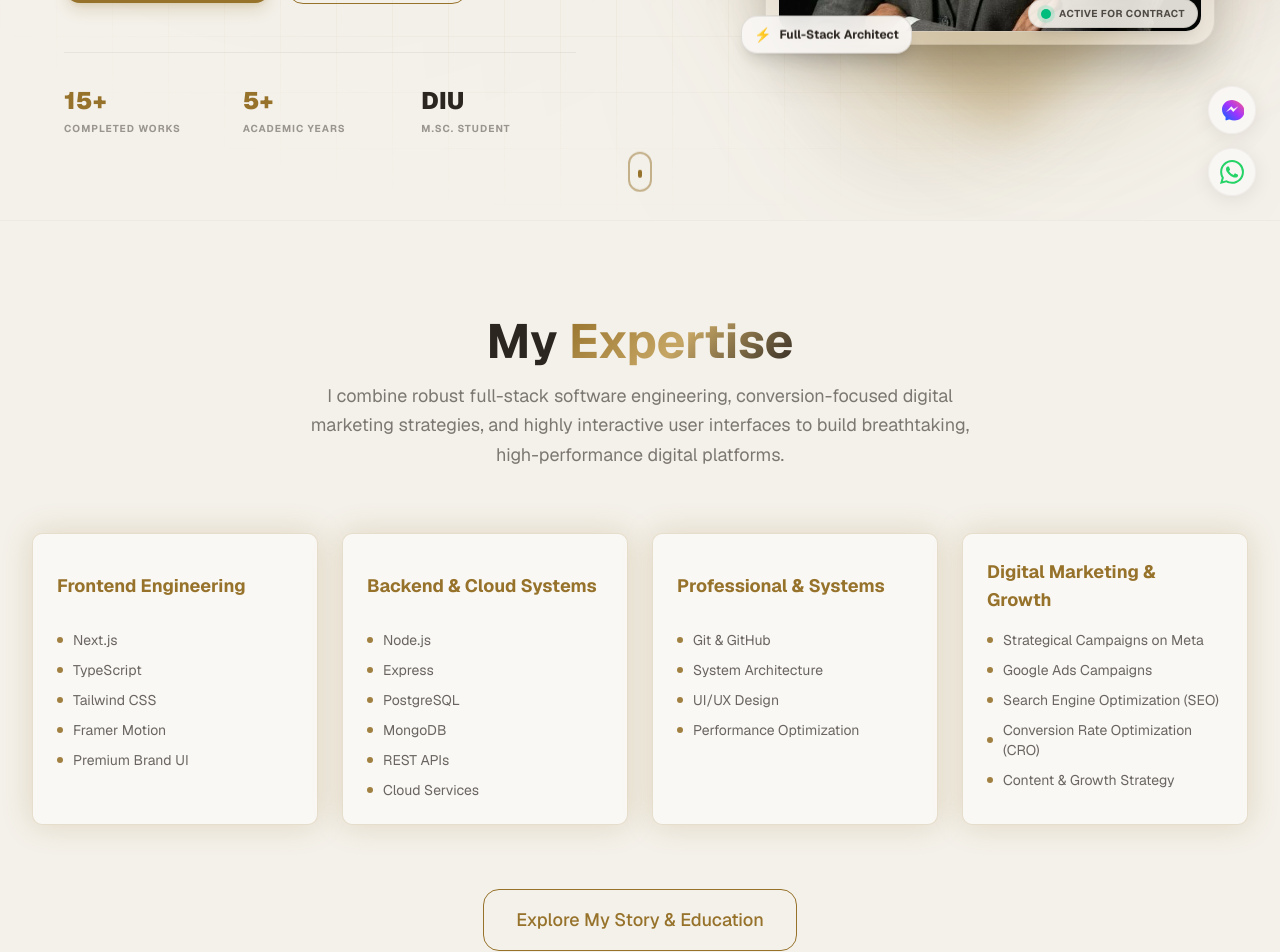
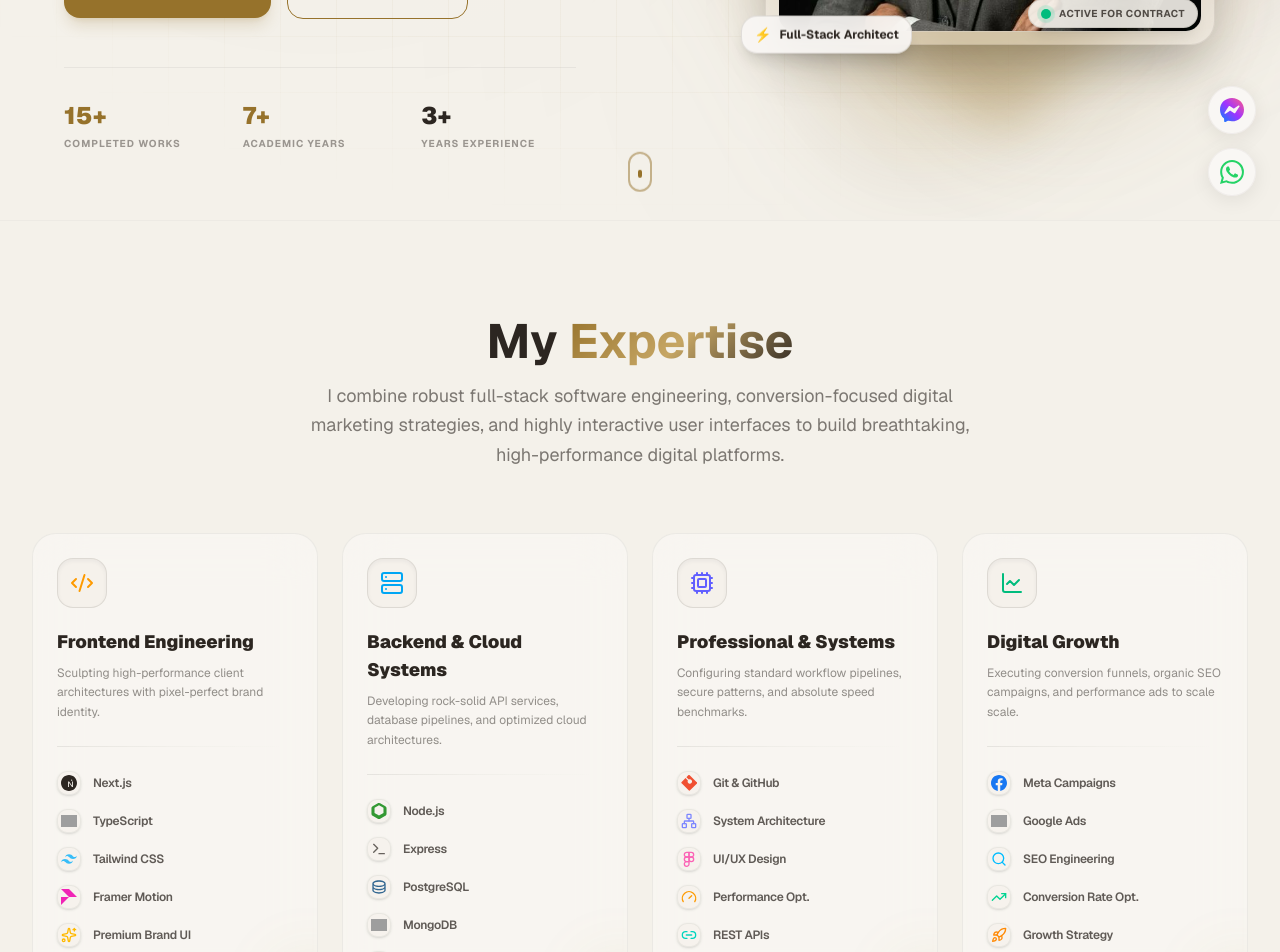
Before and after one commit to awesomemohsin/md-mohsin, a Next.js app: page / in a window 1280 px wide. Shown: the part 580-1532 px from the top of the page. Built offline with nearby package versions, Linux system fonts and the light colour scheme; grey boxes are pictures that could not be loaded.

Commit message:
fixed icons and changed style

```diff
--- a/app/contact/page.tsx
+++ b/app/contact/page.tsx
@@ -77,16 +77,14 @@ export default function ContactPage() {
           <svg className="w-8 h-8" viewBox="0 0 24 24" xmlns="http://www.w3.org/2000/svg">
             <defs>
               <linearGradient id="contactMessengerGrad" x1="0%" y1="100%" x2="100%" y2="0%">
-                <stop offset="0%" stopColor="#006AFF" />
+                <stop offset="0%" stopColor="#0084FF" />
                 <stop offset="50%" stopColor="#A133FF" />
                 <stop offset="100%" stopColor="#FF5C87" />
               </linearGradient>
             </defs>
             <path
               fill="url(#contactMessengerGrad)"
-              fillRule="evenodd"
-              clipRule="evenodd"
-              d="M12 2C6.38 2 2 6.13 2 11.5c0 2.92 1.28 5.51 3.32 7.31.17.15.27.37.26.6l-.08 2.25c-.02.5.47.88.94.71l2.48-.91c.18-.07.39-.06.57.02 1.55.66 3.28 1.02 5.09 1.02 5.62 0 10-4.13 10-9.5S17.62 2 12 2zm1.24 11.88l-2.42-2.58-4.73 2.58 5.2-5.53 2.47 2.58 4.68-2.58-5.2 5.53z"
+              d="M12 0C5.24 0 0 4.952 0 11.64c0 3.499 1.434 6.521 3.769 8.61a.96.96 0 0 1 .323.683l.065 2.135a.96.96 0 0 0 1.347.85l2.381-1.053a.96.96 0 0 1 .641-.046A13 13 0 0 0 12 23.28c6.76 0 12-4.952 12-11.64S18.76 0 12 0m6.806 7.44c.522-.03.971.567.63 1.094l-4.178 6.457a.707.707 0 0 1-.977.208l-3.87-2.504a.44.44 0 0 0-.49.007l-4.363 3.01c-.637.438-1.415-.317-.995-.966l4.179-6.457a.706.706 0 0 1 .977-.21l3.87 2.505c.15.097.344.094.491-.007l4.362-3.008a.7.7 0 0 1 .364-.13"
             />
           </svg>
         )
--- a/app/page.tsx
+++ b/app/page.tsx
@@ -8,6 +8,7 @@ import { useState } from 'react'
 import { AnimatedCard } from '@/components/animated-card'
 import { GradientText } from '@/components/gradient-text'
 import { AnimatedButton } from '@/components/animated-button'
+import { Code2, Server, Cpu, LineChart, Sparkles, Terminal, Cloud, Network, Figma, Gauge, Link2, Search, TrendingUp, Rocket } from 'lucide-react'
 
 export default function Home() {
   const projects = [
@@ -28,10 +29,164 @@ export default function Home() {
   ]
 
   const skills = [
-    { category: 'Frontend Engineering', items: ['Next.js', 'TypeScript', 'Tailwind CSS', 'Framer Motion', 'Premium Brand UI'] },
-    { category: 'Backend & Cloud Systems', items: ['Node.js', 'Express', 'PostgreSQL', 'MongoDB', 'REST APIs', 'Cloud Services'] },
-    { category: 'Professional & Systems', items: ['Git & GitHub', 'System Architecture', 'UI/UX Design', 'Performance Optimization'] },
-    { category: 'Digital Marketing & Growth', items: ['Strategical Campaigns on Meta', 'Google Ads Campaigns', 'Search Engine Optimization (SEO)', 'Conversion Rate Optimization (CRO)', 'Content & Growth Strategy'] },
+    {
+      category: 'Frontend Engineering',
+      icon: <Code2 className="w-6 h-6 text-amber-500" />,
+      color: 'from-amber-500/10 via-yellow-500/5 to-transparent',
+      description: 'Sculpting high-performance client architectures with pixel-perfect brand identity.',
+      items: [
+        {
+          name: 'Next.js',
+          icon: (
+            <svg className="w-4 h-4 text-foreground shrink-0" viewBox="0 0 24 24" fill="currentColor">
+              <path d="M12 0C5.373 0 0 5.373 0 12s5.373 12 12 12 12-5.373 12-12S18.627 0 12 0zm5.892 18.01h-1.39l-4.524-6.398v6.398h-1.302v-8.257h1.39l4.524 6.397v-6.397h1.302v8.257zm-1.892-9.257c-.502 0-.91-.408-.91-.91s.408-.91.91-.91.91.408.91.91-.408.91-.91.91z" />
+            </svg>
+          )
+        },
+        {
+          name: 'TypeScript',
+          icon: (
+            <img
+              src="https://upload.wikimedia.org/wikipedia/commons/thumb/f/f5/Typescript.svg/1280px-Typescript.svg.png"
+              alt="TypeScript"
+              className="w-4 h-4 object-contain shrink-0"
+            />
+          )
+        },
+        {
+          name: 'Tailwind CSS',
+          icon: (
+            <svg className="w-4 h-4 text-[#38BDF8] shrink-0" viewBox="0 0 24 24" fill="currentColor">
+              <path d="M12.001 4.8c-3.2 0-5.2 1.6-6 4.8 1.2-1.6 2.6-2.2 4.2-1.8.913.228 1.565.89 2.288 1.624C13.666 10.618 15.027 12 18.001 12c3.2 0 5.2-1.6 6-4.8-1.2 1.6-2.6 2.2-4.2 1.8-.913-.228-1.565-.89-2.288-1.624C16.337 6.182 14.976 4.8 12.001 4.8zm-6 7.2c-3.2 0-5.2 1.6-6 4.8 1.2-1.6 2.6-2.2 4.2-1.8.913.228 1.565.89 2.288 1.624 1.177 1.194 2.538 2.576 5.512 2.576 3.2 0 5.2-1.6 6-4.8-1.2 1.6-2.6 2.2-4.2 1.8-.913-.228-1.565-.89-2.288-1.624C10.337 13.382 8.976 12 6.001 12z" />
+            </svg>
+          )
+        },
+        {
+          name: 'Framer Motion',
+          icon: (
+            <svg className="w-4 h-4 text-[#F024B6] shrink-0" viewBox="0 0 24 24" fill="currentColor">
+              <path d="M0 0h12L24 12H12L0 24V12H12L0 0z" />
+            </svg>
+          )
+        },
+        {
+          name: 'Premium Brand UI',
+          icon: <Sparkles className="w-4 h-4 text-amber-400 shrink-0" />
+        },
+      ],
+    },
+    {
+      category: 'Backend & Cloud Systems',
+      icon: <Server className="w-6 h-6 text-sky-500" />,
+      color: 'from-sky-500/10 via-indigo-500/5 to-transparent',
+      description: 'Developing rock-solid API services, database pipelines, and optimized cloud architectures.',
+      items: [
+        {
+          name: 'Node.js',
+          icon: (
+            <svg className="w-4 h-4 text-[#339933] shrink-0" viewBox="0 0 24 24" fill="currentColor">
+              <path d="M11.996 0c-.628 0-1.238.163-1.782.477L2.433 4.966c-1.088.628-1.758 1.788-1.758 3.044V15.99c0 1.256.67 2.416 1.758 3.044l7.781 4.512c.544.314 1.154.477 1.782.477.628 0 1.238-.163 1.782-.477l7.781-4.512c1.088-.628 1.758-1.788 1.758-3.044V8.01c0-1.256-.67-2.416-1.758-3.044L13.778.477A3.564 3.564 0 0011.996 0zM12 3.197l6.702 3.888v7.776L12 18.749l-6.702-3.888V7.085L12 3.197z" />
+            </svg>
+          )
+        },
+        {
+          name: 'Express',
+          icon: <Terminal className="w-4 h-4 text-foreground/70 shrink-0" />
+        },
+        {
+          name: 'PostgreSQL',
+          icon: (
+            <svg className="w-4 h-4 text-[#336791] shrink-0" viewBox="0 0 24 24" fill="currentColor">
+              <path d="M12 2C6.48 2 2 4.24 2 7v10c0 2.76 4.48 5 10 5s10-2.24 10-5V7c0-2.76-4.48-5-10-5zm8 5c0 1.66-3.58 3-8 3S4 8.66 4 7s3.58-3 8-3 8 1.34 8 3zm0 5c0 1.66-3.58 3-8 3s-8-1.34-8-3V9.64c1.9 1.44 5.37 2.36 8 2.36s6.1-1 8-2.36V12zm0 5c0 1.66-3.58 3-8 3s-8-1.34-8-3v-2.36c1.9 1.44 5.37 2.36 8 2.36s6.1-1 8-2.36V17z" />
+            </svg>
+          )
+        },
+        {
+          name: 'MongoDB',
+          icon: (
+            <img
+              src="https://encrypted-tbn0.gstatic.com/images?q=tbn:ANd9GcT2ZYtHv2OLXmthRPbkmENZRXuqBVDwlsrZ1A&s"
+              alt="MongoDB"
+              className="w-4 h-4 object-contain shrink-0"
+            />
+          )
+        },
+        {
+          name: 'Cloud Services',
+          icon: <Cloud className="w-4 h-4 text-sky-400 shrink-0" />
+        },
+      ],
+    },
+    {
+      category: 'Professional & Systems',
+      icon: <Cpu className="w-6 h-6 text-indigo-500" />,
+      color: 'from-indigo-500/10 via-purple-500/5 to-transparent',
+      description: 'Configuring standard workflow pipelines, secure patterns, and absolute speed benchmarks.',
+      items: [
+        {
+          name: 'Git & GitHub',
+          icon: (
+            <svg className="w-4 h-4 text-[#F05032] shrink-0" viewBox="0 0 24 24" fill="currentColor">
+              <path d="M23.546 10.93L13.07.45c-.6-.6-1.585-.6-2.185 0L8.08 3.26l3.6 3.6a3.292 3.292 0 11-1.285 1.286l-3.6-3.6-5.83 5.83c-.6.6-.6 1.585 0 2.185l10.476 10.476c.6.6 1.585.6 2.185 0l10.476-10.476c.6-.6.6-1.585 0-2.185z" />
+            </svg>
+          )
+        },
+        {
+          name: 'System Architecture',
+          icon: <Network className="w-4 h-4 text-indigo-400 shrink-0" />
+        },
+        {
+          name: 'UI/UX Design',
+          icon: <Figma className="w-4 h-4 text-pink-400 shrink-0" />
+        },
+        {
+          name: 'Performance Opt.',
+          icon: <Gauge className="w-4 h-4 text-amber-500 shrink-0" />
+        },
+        {
+          name: 'REST APIs',
+          icon: <Link2 className="w-4 h-4 text-teal-400 shrink-0" />
+        }
+      ],
+    },
+    {
+      category: 'Digital Growth',
+      icon: <LineChart className="w-6 h-6 text-emerald-500" />,
+      color: 'from-emerald-500/10 via-teal-500/5 to-transparent',
+      description: 'Executing conversion funnels, organic SEO campaigns, and performance ads to scale scale.',
+      items: [
+        {
+          name: 'Meta Campaigns',
+          icon: (
+            <svg className="w-4 h-4 text-[#1877F2] shrink-0" viewBox="0 0 24 24" fill="currentColor">
+              <path d="M24 12.073c0-6.627-5.373-12-12-12s-12 5.373-12 12c0 5.99 4.388 10.954 10.125 11.854v-8.385H7.078v-3.47h3.047V9.43c0-3.007 1.792-4.669 4.533-4.669 1.312 0 2.686.235 2.686.235v2.953H15.83c-1.491 0-1.956.925-1.956 1.874v2.25h3.328l-.532 3.47h-2.796v8.385C19.612 23.027 24 18.062 24 12.073z" />
+            </svg>
+          )
+        },
+        {
+          name: 'Google Ads',
+          icon: (
+            <img
+              src="https://storage.googleapis.com/gweb-uniblog-publish-prod/images/Logo.width-500.format-webp.webp"
+              alt="Google Ads"
+              className="w-4 h-4 object-contain shrink-0"
+            />
+          )
+        },
+        {
+          name: 'SEO Engineering',
+          icon: <Search className="w-4 h-4 text-sky-400 shrink-0" />
+        },
+        {
+          name: 'Conversion Rate Opt.',
+          icon: <TrendingUp className="w-4 h-4 text-emerald-400 shrink-0" />
+        },
+        {
+          name: 'Growth Strategy',
+          icon: <Rocket className="w-4 h-4 text-orange-400 shrink-0" />
+        },
+      ],
+    },
   ]
 
   return (
@@ -64,17 +219,52 @@ export default function Home() {
           {/* Skills Grid */}
           <div className="grid sm:grid-cols-2 lg:grid-cols-4 gap-6 mb-16">
             {skills.map((skill, i) => (
-              <AnimatedCard key={i} delay={i * 0.1} variant="glow">
-                <h3 className="text-lg font-bold text-primary mb-4 min-h-[56px] flex items-center">{skill.category}</h3>
-                <ul className="space-y-2.5">
-                  {skill.items.map((item, j) => (
-                    <li key={j} className="text-foreground/70 flex items-center gap-2.5 text-sm text-left">
-                      <span className="w-1.5 h-1.5 rounded-full bg-accent animate-pulse shrink-0" />
-                      {item}
-                    </li>
-                  ))}
-                </ul>
-              </AnimatedCard>
+              <motion.div
+                key={i}
+                initial={{ opacity: 0, y: 30 }}
+                whileInView={{ opacity: 1, y: 0 }}
+                viewport={{ once: true }}
+                transition={{ duration: 0.6, delay: i * 0.1 }}
+                className="group relative flex flex-col justify-between rounded-3xl border border-border/40 bg-card/60 backdrop-blur-xl p-6 hover:bg-card/90 transition-all duration-500 overflow-hidden cursor-default hover:border-primary/20 hover:shadow-[0_4px_30px_rgba(0,0,0,0.15)]"
+              >
+                {/* Dynamic Gradient Overlay */}
+                <div className={`absolute inset-0 bg-gradient-to-br ${skill.color} opacity-0 group-hover:opacity-100 transition-opacity duration-500 pointer-events-none`} />
+
+                <div className="relative z-10">
+                  {/* Icon Container */}
+                  <div className="inline-flex items-center justify-center p-3 rounded-2xl bg-background/80 border border-border/80 shadow-inner mb-5 group-hover:scale-105 group-hover:border-primary/20 transition-all duration-300">
+                    {skill.icon}
+                  </div>
+
+                  {/* Category Title */}
+                  <h3 className="text-lg font-black text-foreground mb-2 group-hover:text-primary transition-colors duration-300">
+                    {skill.category}
+                  </h3>
+
+                  {/* Description */}
+                  <p className="text-xs text-foreground/50 leading-relaxed mb-6">
+                    {skill.description}
+                  </p>
+
+                  {/* Divider line */}
+                  <div className="h-[1px] bg-gradient-to-r from-border/60 via-border/20 to-transparent w-full mb-6" />
+
+                  {/* Skills List */}
+                  <ul className="space-y-3.5">
+                    {skill.items.map((item, j) => (
+                      <li key={j} className="flex items-center gap-3 text-sm group/li">
+                        <span className="flex items-center justify-center w-6 h-6 rounded-lg bg-background/60 border border-border/40 shadow-sm shrink-0 group-hover/li:border-primary/30 group-hover/li:bg-primary/5 transition-all duration-300">
+                          {item.icon}
+                        </span>
+                        <span className="font-semibold text-xs tracking-tight text-foreground/75 group-hover/li:text-foreground transition-colors">{item.name}</span>
+                      </li>
+                    ))}
+                  </ul>
+                </div>
+
+                {/* Corner decorative accent */}
+                <div className="absolute -bottom-10 -right-10 w-24 h-24 rounded-full bg-primary/5 blur-xl group-hover:bg-primary/10 transition-all duration-300 pointer-events-none" />
+              </motion.div>
             ))}
           </div>
 
--- a/components/floating-actions.tsx
+++ b/components/floating-actions.tsx
@@ -45,7 +45,7 @@ export function FloatingActions() {
           Message on Messenger
         </span>
 
-        {/* Messenger SVG Icon */}
+        {/* Messenger SVG Icon - Official Simple Icons path */}
         <svg
           className="w-6 h-6 transition-transform duration-300 group-hover:scale-110"
           viewBox="0 0 24 24"
@@ -53,16 +53,14 @@ export function FloatingActions() {
         >
           <defs>
             <linearGradient id="messengerGrad" x1="0%" y1="100%" x2="100%" y2="0%">
-              <stop offset="0%" stopColor="#006AFF" />
+              <stop offset="0%" stopColor="#0084FF" />
               <stop offset="50%" stopColor="#A133FF" />
               <stop offset="100%" stopColor="#FF5C87" />
             </linearGradient>
           </defs>
           <path
             fill="url(#messengerGrad)"
-            fillRule="evenodd"
-            clipRule="evenodd"
-            d="M12 2C6.38 2 2 6.13 2 11.5c0 2.92 1.28 5.51 3.32 7.31.17.15.27.37.26.6l-.08 2.25c-.02.5.47.88.94.71l2.48-.91c.18-.07.39-.06.57.02 1.55.66 3.28 1.02 5.09 1.02 5.62 0 10-4.13 10-9.5S17.62 2 12 2zm1.24 11.88l-2.42-2.58-4.73 2.58 5.2-5.53 2.47 2.58 4.68-2.58-5.2 5.53z"
+            d="M12 0C5.24 0 0 4.952 0 11.64c0 3.499 1.434 6.521 3.769 8.61a.96.96 0 0 1 .323.683l.065 2.135a.96.96 0 0 0 1.347.85l2.381-1.053a.96.96 0 0 1 .641-.046A13 13 0 0 0 12 23.28c6.76 0 12-4.952 12-11.64S18.76 0 12 0m6.806 7.44c.522-.03.971.567.63 1.094l-4.178 6.457a.707.707 0 0 1-.977.208l-3.87-2.504a.44.44 0 0 0-.49.007l-4.363 3.01c-.637.438-1.415-.317-.995-.966l4.179-6.457a.706.706 0 0 1 .977-.21l3.87 2.505c.15.097.344.094.491-.007l4.362-3.008a.7.7 0 0 1 .364-.13"
           />
         </svg>
       </motion.a>
--- a/components/hero.tsx
+++ b/components/hero.tsx
@@ -163,16 +163,15 @@ export function Hero() {
               whileHover={{ scale: 1.05, y: -1 }}
               className="inline-block px-3 py-1 rounded-xl bg-primary/10 border border-primary/20 dark:bg-primary/20 dark:border-primary/30 text-primary dark:text-primary-foreground font-black tracking-tight text-lg sm:text-xl cursor-default transition-all duration-300 shadow-sm hover:shadow-[0_2px_10px_rgba(150,114,43,0.15)]"
             >
-              Full-Stack
+              Full-Stack Platforms
             </motion.span>{' '}
             &amp;{' '}
             <motion.span
               whileHover={{ scale: 1.05, y: -1 }}
               className="inline-block px-3 py-1 rounded-xl bg-accent/10 border border-accent/20 dark:bg-accent/20 dark:border-accent/30 text-accent dark:text-[#00c8ff] font-black tracking-tight text-lg sm:text-xl cursor-default transition-all duration-300 shadow-sm hover:shadow-[0_2px_10px_rgba(85,170,255,0.15)]"
             >
-              Growth-Optimized
-            </motion.span>{' '}
-            Systems
+              High-Conversion Growth Engines
+            </motion.span>
           </motion.h2>
 
           {/* Premium description card overlay */}
@@ -180,7 +179,7 @@ export function Hero() {
             variants={itemVariants}
             className="text-sm sm:text-base md:text-lg text-foreground/75 mb-8 max-w-2xl leading-relaxed font-normal text-left border-l-2 border-primary/20 dark:border-accent/20 pl-4 py-1 bg-gradient-to-r from-primary/[0.02] to-transparent"
           >
-            <strong className="font-semibold text-foreground dark:text-white">M.Sc. in Software Engineering</strong> candidate specializing in <strong className="font-semibold text-primary dark:text-[#C6A664]">Full-Stack Development</strong> and <strong className="font-semibold text-accent dark:text-[#00c8ff]">Digital Growth Strategy</strong>. I craft elegant corporate platforms, high-performance web systems, and conversion-optimized digital experiences.
+            An <strong className="font-semibold text-foreground dark:text-white">M.Sc. in Software Engineering</strong> candidate specializing in architecting <strong className="font-semibold text-primary dark:text-[#C6A664]">ultra-fast, secure full-stack systems</strong> and <strong className="font-semibold text-accent dark:text-[#00c8ff]">conversion-driven growth strategies</strong>. I build bespoke corporate platforms and highly optimized web engines engineered to dominate search results and turn traffic into recurring revenue.
           </motion.p>
 
           <motion.div
@@ -202,8 +201,8 @@ export function Hero() {
           >
             {[
               { label: 'Completed Works', value: '15+', color: 'text-primary' },
-              { label: 'Academic Years', value: '5+', color: 'text-accent' },
-              { label: 'M.Sc. Student', value: 'DIU', color: 'text-foreground' },
+              { label: 'Academic Years', value: '7+', color: 'text-accent' },
+              { label: 'Years Experience', value: '3+', color: 'text-foreground' },
             ].map((stat, i) => (
               <div key={i} className="text-center lg:text-left group/stat">
                 <div className={`text-2xl sm:text-3.5xl font-black mb-1.5 transition-transform duration-300 group-hover/stat:translate-y-[-2px] ${stat.color}`}>
--- a/components/navbar.tsx
+++ b/components/navbar.tsx
@@ -79,7 +79,7 @@ export function Navbar() {
           {/* Logo */}
           <Link href="/" className="flex items-center gap-3 group">
             <motion.div
-              className="w-10 h-10 rounded-full border border-primary/30 overflow-hidden flex items-center justify-center bg-card shadow-md"
+              className="w-10 h-10 rounded-full border border-primary/30 overflow-hidden hidden md:flex items-center justify-center bg-card shadow-md"
               whileHover={{ scale: 1.08 }}
               whileTap={{ scale: 0.95 }}
             >
--- a/next.config.mjs
+++ b/next.config.mjs
@@ -11,8 +11,6 @@ const nextConfig = {
   poweredByHeader: false,
   productionBrowserSourceMaps: false,
   reactStrictMode: true,
-  swcMinify: true,
-  optimizeFonts: true,
   headers: async () => {
     return [
       {
```
